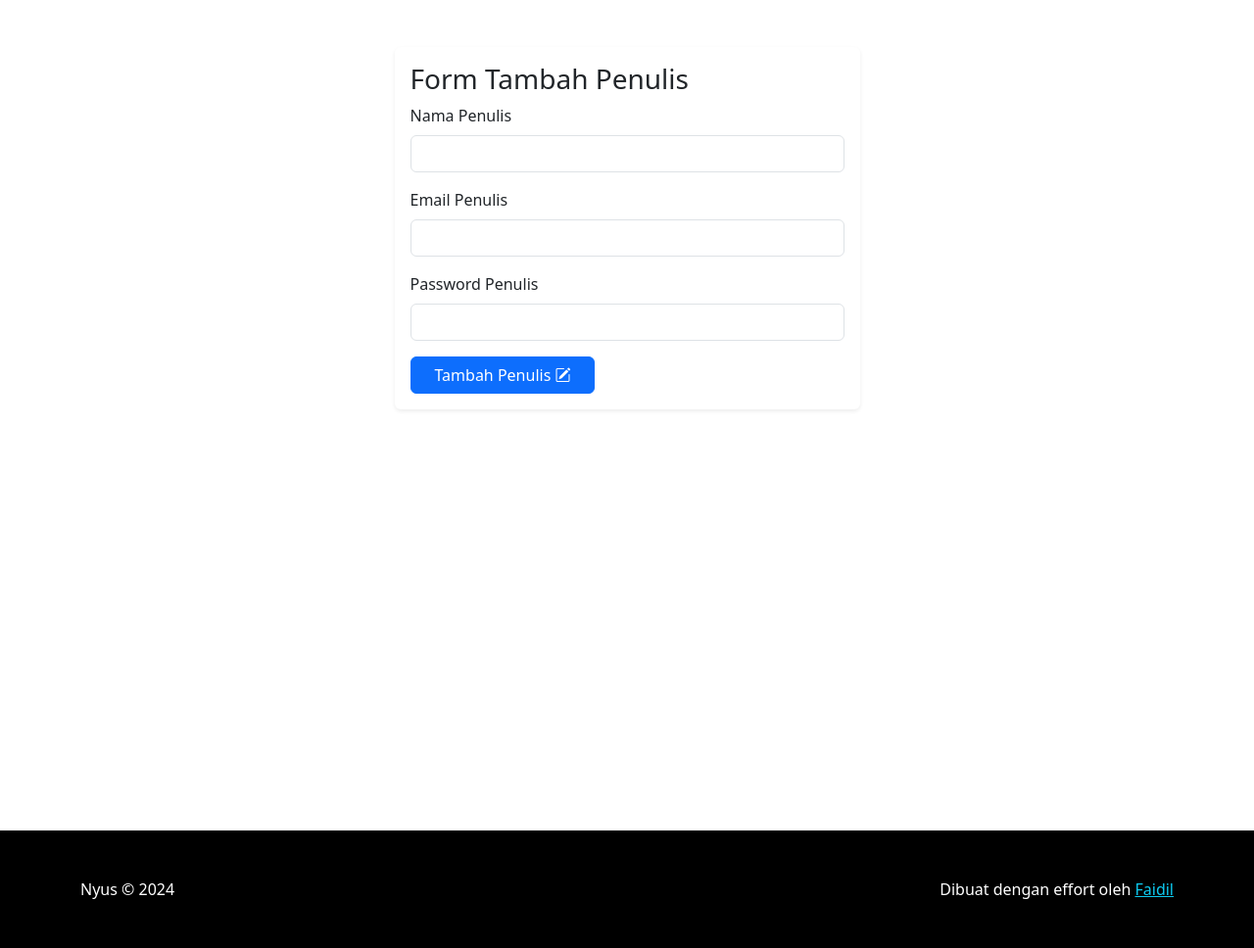
After one commit to Famozzy/nyus, a PHP site: template app/views/dashboard/author-create.php in a window 1280 px wide. The commit adds this page. Shown: the whole page at 98% size. Run offline with PHP 8.4, Linux system fonts and the light colour scheme; the template is opened without the code that fills it, so the values that code supplies are empty; some libraries are stand-ins or nearby versions.

Commit message:
add {category,author} create and edit page

```diff
--- a/app/views/_partials/dashboard-navbar.php
+++ b/app/views/_partials/dashboard-navbar.php
@@ -8,7 +8,7 @@
       <ul class="navbar-nav ms-2">
         <li class="nav-item">
           <a class="nav-link fs-6 text-light" aria-current="page" href="/">
-          <u> < Kembali ke Beranda</u>
+            <u>Kembali ke Home Page</u>
           </a>
         </li>
       </ul>
--- a/app/views/dashboard/article-create.php
+++ b/app/views/dashboard/article-create.php
@@ -39,7 +39,7 @@ render('dashboard-navbar'); ?>
       </div>
       <div>
         <button class="btn btn-primary px-4" type="submit" name="submit">
-        <i class="bi bi-pencil-square"></i> Tambah Artikel
+        Tambah Artikel <i class="bi bi-pencil-square"></i>
         </button>
     </form>
   </div>
--- a/app/views/dashboard/article-edit.php
+++ b/app/views/dashboard/article-edit.php
@@ -52,7 +52,7 @@ render('dashboard-navbar'); ?>
       </div>
       <div>
         <button class="btn btn-primary px-4" type="submit" name="submit">
-        <i class="bi bi-pencil-square"></i> Simpan Perubahan
+          Simpan Perubahan <i class="bi bi-pencil-square"></i>
         </button>
     </form>
   </div>
--- /dev/null
+++ b/app/views/dashboard/author-create.php
@@ -0,0 +1,27 @@
+<?php render("dashboard-navbar"); ?>
+<section class="container min-vh-100">
+  <div class="row mt-5">
+    <div class="col-lg-5 mx-auto shadow-sm p-3 mb-5 bg-white rounded">
+      <h3 class="fw-medium">Form Tambah Penulis</h3>
+      <form action="/dashboard/author/create" method="post">
+        <div class="mb-3">
+          <label for="nama" class="form-label fw-medium">Nama Penulis</label>
+          <input type="text" class="form-control" name="nama" id="nama" required>
+        </div>
+        <div class="mb-3">
+          <label for="email" class="form-label fw-medium">Email Penulis</label>
+          <input type="email" class="form-control" name="email" id="email" required>
+        </div>
+        <div class="mb-3">
+          <label for="password" class="form-label fw-medium">Password Penulis</label>
+          <input type="password" class="form-control" name="password" id="password" required>
+        </div>
+        <div>
+          <button class="btn btn-primary px-4" type="submit" name="submit">
+            Tambah Penulis <i class="bi bi-pencil-square"></i>
+          </button>
+        </div>
+      </form>
+    </div>
+  </div>
+</section>
```
Also changed, not shown: app/views/dashboard/author-edit.php (added, +23 -0 lines), app/views/dashboard/category-create.php (added, +19 -0 lines), app/views/dashboard/category-edit.php (added, +23 -0 lines), app/views/dashboard/index.php (+4 -5 lines).
